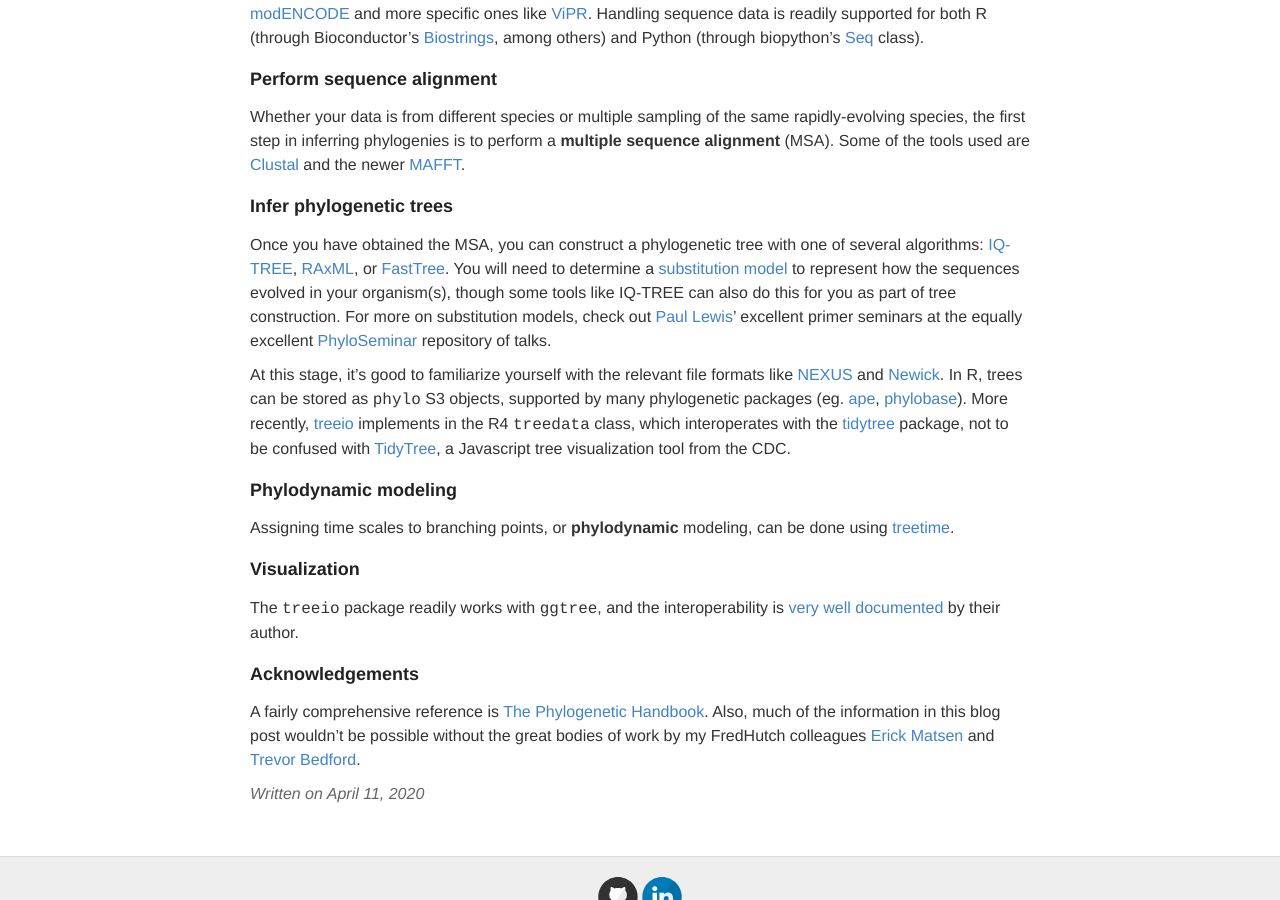
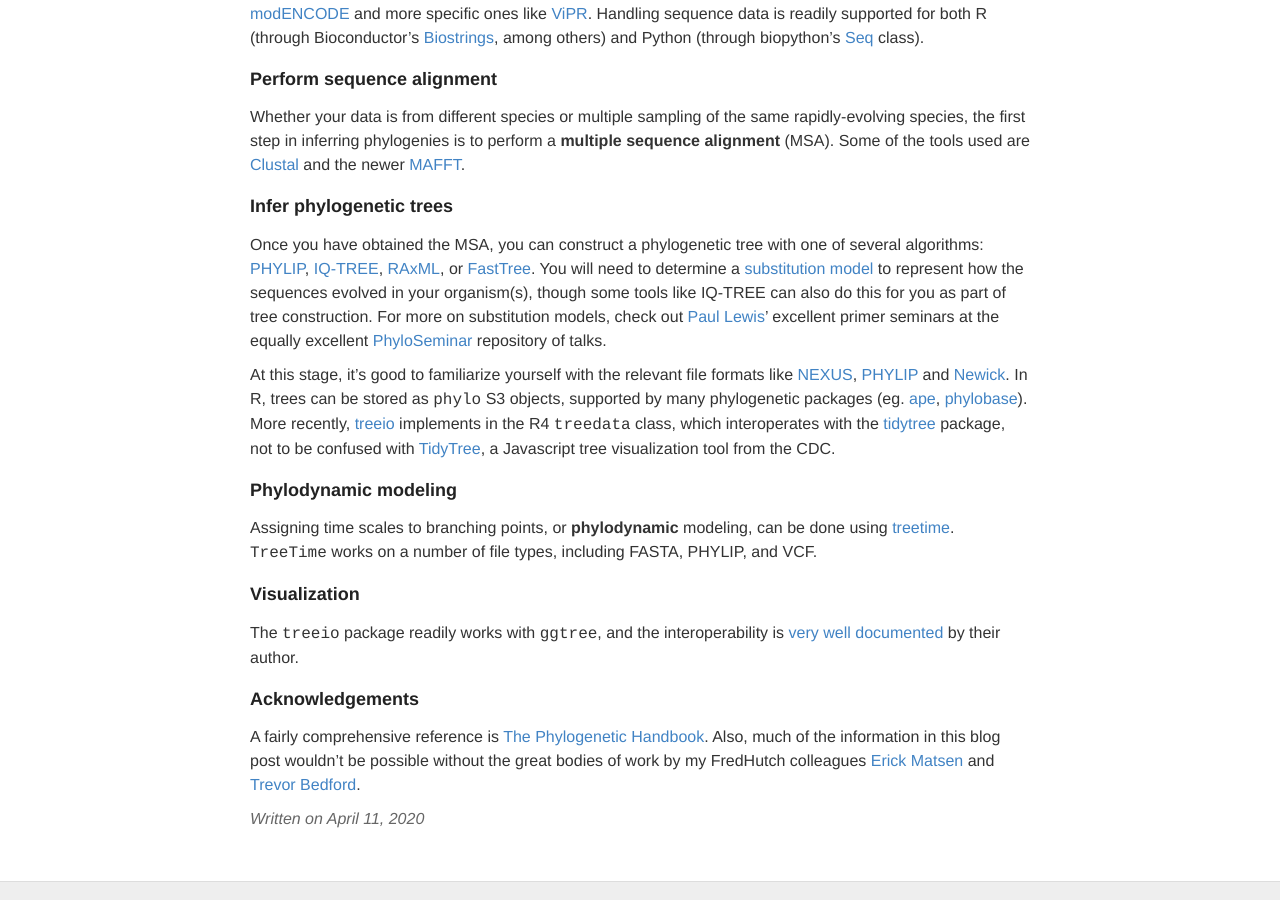
Before and after one commit to ptvan/ptvan.github.io, a Jekyll site: the page built from _posts/2020-04-11-inferring-phylogenies.md, in a window 1280 px wide and 900 px high, scrolled down 624 px. Built offline with Jekyll 4.4.1, drawn with Linux system fonts in a browser that asks for light colours.

Commit message:
added references to PHYLIP

```diff
--- a/_posts/2020-04-11-inferring-phylogenies.md
+++ b/_posts/2020-04-11-inferring-phylogenies.md
@@ -27,13 +27,13 @@
 
 ### Infer phylogenetic trees
 
-Once you have obtained the MSA, you can construct a phylogenetic tree with one of several algorithms: [IQ-TREE](http://www.iqtree.org/), [RAxML](https://sco.h-its.org/exelixis/web/software/raxml/), or [FastTree](http://www.microbesonline.org/fasttree/). You will need to determine a [substitution model](https://en.wikipedia.org/wiki/Substitution_model) to represent how the sequences evolved in your organism(s), though some tools like IQ-TREE can also do this for you as part of tree construction. For more on substitution models, check out [Paul Lewis](https://phylogeny.uconn.edu/)' excellent primer seminars at the equally excellent [PhyloSeminar](http://phyloseminar.org/recorded.html) repository of talks.
+Once you have obtained the MSA, you can construct a phylogenetic tree with one of several algorithms: [PHYLIP](http://evolution.genetics.washington.edu/phylip/), [IQ-TREE](http://www.iqtree.org/), [RAxML](https://sco.h-its.org/exelixis/web/software/raxml/), or [FastTree](http://www.microbesonline.org/fasttree/). You will need to determine a [substitution model](https://en.wikipedia.org/wiki/Substitution_model) to represent how the sequences evolved in your organism(s), though some tools like IQ-TREE can also do this for you as part of tree construction. For more on substitution models, check out [Paul Lewis](https://phylogeny.uconn.edu/)' excellent primer seminars at the equally excellent [PhyloSeminar](http://phyloseminar.org/recorded.html) repository of talks.
 
-At this stage, it's good to familiarize yourself with the relevant file formats like [NEXUS](https://en.wikipedia.org/wiki/Nexus_file) and [Newick](http://evolution.genetics.washington.edu/phylip/newicktree.html). In R, trees can be stored as `phylo` S3 objects, supported by many phylogenetic packages (eg. [ape](http://ape-package.ird.fr/), [phylobase](https://github.com/fmichonneau/phylobase)). More recently, [treeio](https://guangchuangyu.github.io/software/treeio/) implements in the R4 `treedata` class, which interoperates with the [tidytree](https://cran.r-project.org/web/packages/tidytree/index.html) package, not to be confused with [TidyTree](https://cdcgov.github.io/TidyTree/), a Javascript tree visualization tool from the CDC.
+At this stage, it's good to familiarize yourself with the relevant file formats like [NEXUS](https://en.wikipedia.org/wiki/Nexus_file), [PHYLIP](http://rosalind.info/glossary/phylip-format/) and [Newick](http://evolution.genetics.washington.edu/phylip/newicktree.html). In R, trees can be stored as `phylo` S3 objects, supported by many phylogenetic packages (eg. [ape](http://ape-package.ird.fr/), [phylobase](https://github.com/fmichonneau/phylobase)). More recently, [treeio](https://guangchuangyu.github.io/software/treeio/) implements in the R4 `treedata` class, which interoperates with the [tidytree](https://cran.r-project.org/web/packages/tidytree/index.html) package, not to be confused with [TidyTree](https://cdcgov.github.io/TidyTree/), a Javascript tree visualization tool from the CDC.
 
 ### Phylodynamic modeling
 
-Assigning time scales to branching points, or __phylodynamic__ modeling, can be done using [treetime](https://github.com/neherlab/treetime).
+Assigning time scales to branching points, or __phylodynamic__ modeling, can be done using [treetime](https://github.com/neherlab/treetime). `TreeTime` works on a number of file types, including FASTA, PHYLIP, and VCF.
 
 ### Visualization
 
```
